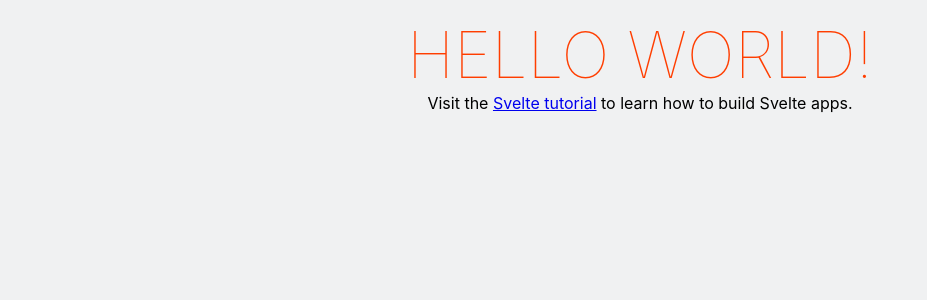
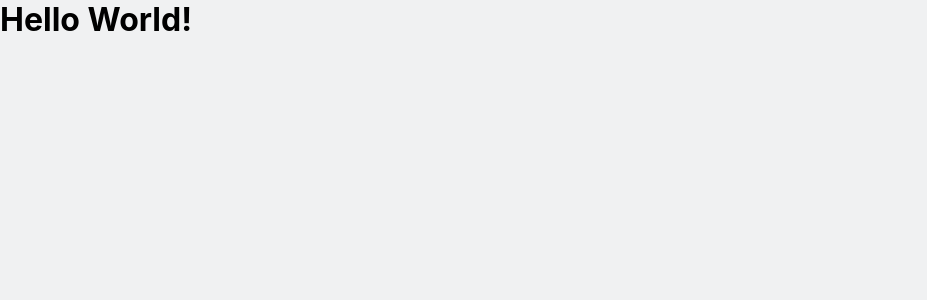
Before and after one commit to olaitan6201/realtime-chatroom, a Svelte app: page / in a window 1280 px wide. Shown: the top 300 px of the page, without its empty margins (0-927 px from the left). Built offline with nearby package versions, Linux system fonts and the light colour scheme.

Commit message:
layout restructure

```diff
--- a/src/App.svelte
+++ b/src/App.svelte
@@ -1,30 +1,9 @@
 <script>
-	export let name;
 </script>
 
 <main>
-	<h1>Hello {name}!</h1>
-	<p>Visit the <a href="https://svelte.dev/tutorial">Svelte tutorial</a> to learn how to build Svelte apps.</p>
+	<h1>Hello World!</h1>
 </main>
 
 <style>
-	main {
-		text-align: center;
-		padding: 1em;
-		max-width: 240px;
-		margin: 0 auto;
-	}
-
-	h1 {
-		color: #ff3e00;
-		text-transform: uppercase;
-		font-size: 4em;
-		font-weight: 100;
-	}
-
-	@media (min-width: 640px) {
-		main {
-			max-width: none;
-		}
-	}
 </style>
--- a/src/main.js
+++ b/src/main.js
@@ -3,7 +3,7 @@
 const app = new App({
 	target: document.body,
 	props: {
-		name: 'world'
+		// name: 'world'
 	}
 });
 
```
